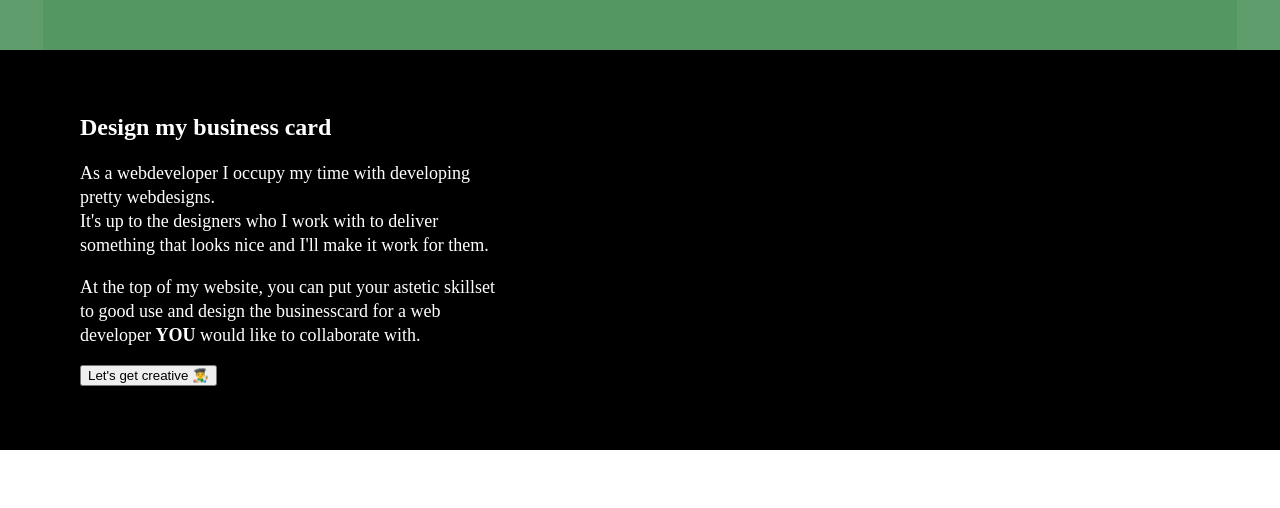
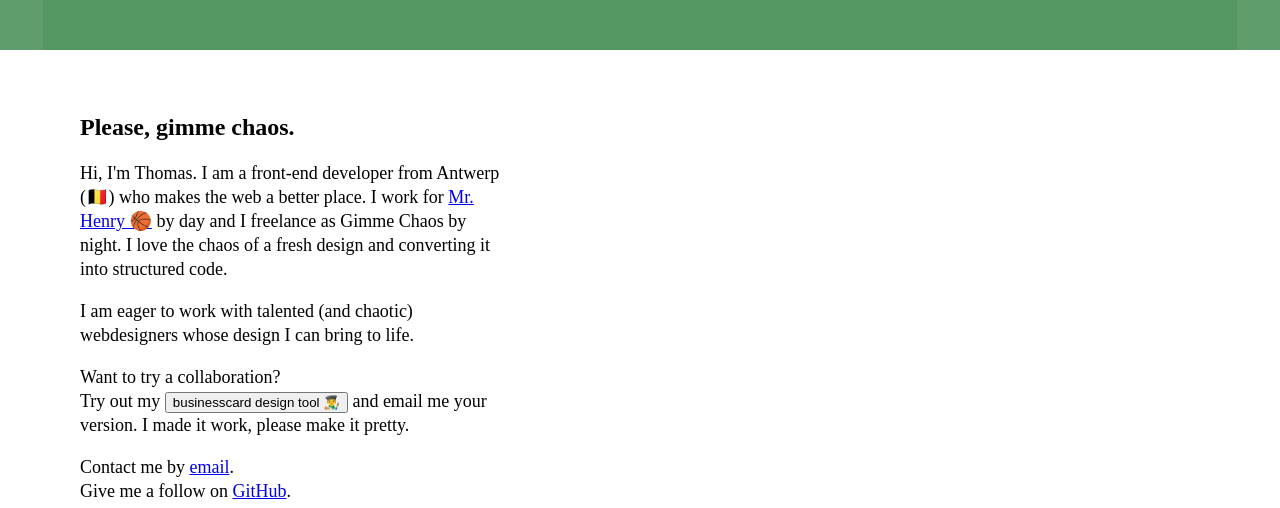
Before and after one commit to thomasverleye/gimmechaos, a website built with webpack: page src/index.html in a window 1280 px wide. Shown: the part 750-1258 px from the top of the page. Built offline with nearby package versions, Linux system fonts and the light colour scheme; some packages are replaced by stand-ins of ours.

Commit message:
copy update

```diff
--- a/src/index.html
+++ b/src/index.html
@@ -150,49 +150,27 @@
 		</form>
 
 		<button class="card__toggle" show-interface-toggle></button>
-
-		<section class="card__explanation">
-			<div class="u-text-block">
-				<h2>Design my business card</h2>
-				<p>
-					As a webdeveloper I occupy my time with developing pretty webdesigns.<br>
-					It's up to the designers who I work with to deliver something that looks nice and I'll make it work
-					for them.
-				</p>
-				<p>
-					At the top of my website, you can put your astetic skillset to good use and design the businesscard
-					for a web developer <strong>YOU</strong> would like to collaborate with.
-				</p>
-				<button show-interface-toggle>Let's get creative 👨‍🎨</button>
-			</div>
-		</section>
 	</div>
 
 	<section class="l-about">
 		<div class="l-about__text">
-			<h1>Gimme Chaos.</h1>
+			<h1>Please, gimme chaos.</h1>
 
 			<p>
-				Hi, I'm Thomas Verleye, freelance developer from Antwerp (🇧🇪). I work for <a
-					href="https://www.mrhenry.be/" rel="noopener noreferrer nofollow">Mr. Henry 🏀</a>, aside from that
-				I occupy my time doing freelance work.
+				Hi, I'm Thomas. I am a front-end developer from Antwerp (🇧🇪) who makes the web a better place. I work
+				for <a href="https://www.mrhenry.be/" rel="noopener noreferrer nofollow">Mr. Henry 🏀</a> by day and I
+				freelance as Gimme Chaos by night. I love the chaos of a fresh design and converting it into structured
+				code.
 			</p>
 
 			<p>
-				I call myself a "creative webdeveloper" because what I love to do is being creative with code and give a
-				webdesign that shiny look ✨ and smooth experience 🧈.<br>
-				Even when a webdesign has a less obvious look, I'll make it work. That's why I've called my brand
-				<em>Gimme Chaos</em>, I like to create order inside "chaos".<br>
+				I am eager to work with talented (and chaotic) webdesigners whose design I can bring to life.
 			</p>
 
-			<blockquote>
-				<h3>Because, the web doesn't have to look boring, <em>right?</em></h3>
-			</blockquote>
-
 			<p>
-				So, in case you need a webdeveloper who has a lot of experience with creative web projects, I'd love to
-				work
-				togheter.
+				Want to try a collaboration?<br>
+				Try out my <button show-interface-toggle>businesscard design tool 👨‍🎨</button> and email me your
+				version. I made it work, please make it pretty.
 			</p>
 
 			<p>
--- a/src/index.ts
+++ b/src/index.ts
@@ -65,6 +65,7 @@ import { render } from './script/render';
 		} else {
 			card.classList.add('show-interface');
 		}
+		window.scroll({ top: 0, left: 0, behavior: 'smooth' });
 	}
 
 	showInterfaceToggles.forEach((el) => {
--- a/src/script/render.ts
+++ b/src/script/render.ts
@@ -2,6 +2,14 @@ import { scribbles } from './scribbles';
 
 import { CARD_WIDTH, CARD_HEIGHT, CARD_BLEED, LOGO_MAX_DIMENSION_HORIZONTAL, LOGO_MAX_DIMENSION_VERTICAL } from './constants';
 import { formatRenderData } from './helpers/format-render-data';
+
+const faviconLinkElement = document.createElement('link');
+faviconLinkElement.type = 'image/x-icon';
+faviconLinkElement.rel = 'shortcut icon';
+document.getElementsByTagName('head')[0].appendChild(faviconLinkElement);
+const faviconCanvas = document.createElement('canvas');
+const faviconCtx = faviconCanvas.getContext('2d');
+
 
 export function render(canvas: HTMLCanvasElement, form: HTMLFormElement) {
 	const ctx = canvas.getContext('2d');
@@ -39,7 +47,14 @@ export function render(canvas: HTMLCanvasElement, form: HTMLFormElement) {
 		// Background Color
 		ctx.fillStyle = data.background;
 		ctx.fillRect(0, 0, canvas.width, canvas.height);
+
+		// Background Wrapper
 		document.getElementById('card').style.backgroundColor = data.background + 'ee';
+
+		// Favicon
+		faviconCtx.fillStyle = data.background;
+		faviconCtx.fillRect(0, 0, faviconCanvas.width, faviconCanvas.height);
+		faviconLinkElement.href = faviconCanvas.toDataURL();
 	};
 	logo.src = (data.image) ? data.image : scribbles[data.scribble];
 }
--- a/src/style/card.css
+++ b/src/style/card.css
@@ -55,14 +55,10 @@
 	width: calc(100% / 91 * 78.912);
 }
 
-.card__explanation {
-	background-color: black;
-	color: white;
-}
-
 .card__form {
 	display: none;
 	background-color: white;
+	border-bottom: 1px solid black;
 }
 
 .card__form select,
@@ -112,7 +108,3 @@
 .card__controls {
 	height: 100%;
 }
-
-.card__explanation {
-	text-align: left;
-}
```
